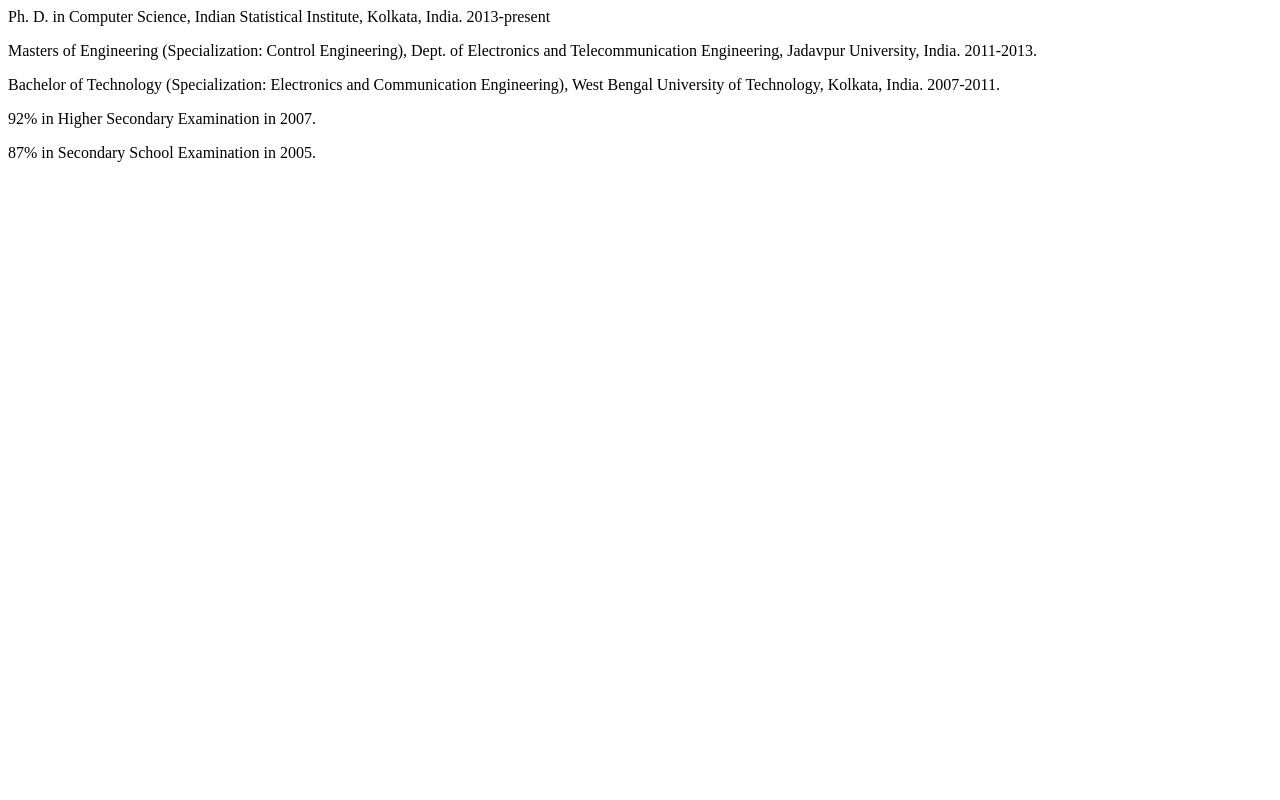
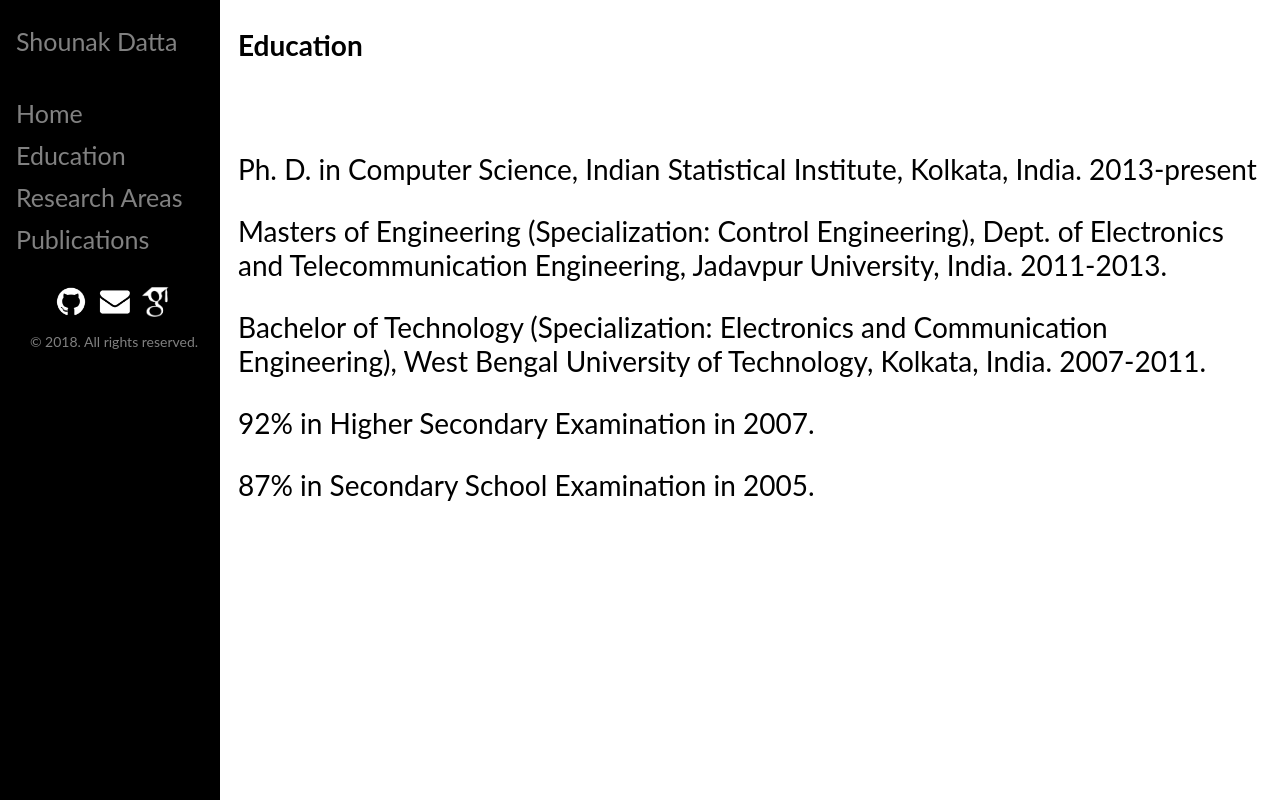
Before and after one commit to Shounak-D/Shounak-D.github.io, a plain HTML site: page edu.html in a window 1280 px wide. Drawn offline with Linux system fonts and the light colour scheme.

Commit message:
Update edu.html

```diff
--- a/edu.html
+++ b/edu.html
@@ -1,14 +1,123 @@
 
-<html lang='en'>
+<!DOCTYPE html>
+<html lang="en">
 <head>
-    <meta charset='utf-8'>
-    <title>Education</title>
+<meta name="viewport" content="width=device-width, initial-scale=1">
+<style>
+body {
+    font-family: "Lato", sans-serif;
+}
+* {
+    box-sizing: border-box;
+}
+.sidenav {
+    height: 100%;
+    width: 220px;
+    position: fixed;
+    z-index: 1;
+    top: 0;
+    left: 0;
+    background-color: rgb(0, 0, 0);
+    overflow-x: hidden;
+    padding-top: 20px;
+}
+.sidenav a {
+    padding: 6px 8px 6px 16px;
+    text-decoration: none;
+    font-size: 25px;
+    color: #818181;
+    display: block;
+}
+.sidenav a:hover {
+    color: #f1f1f1;
+}
+.main {
+    margin-left: 220px; /* Same as the width of the sidenav */
+    font-size: 28px; /* Increased text to enable scrolling */
+    padding: 0px 10px;
+}
+.column {
+    float: left;
+    width: 20%;
+    padding: 5px;
+}
+
+.column0 {
+    float: left;
+    width: 35%;
+    padding: 5px;
+}
+
+.column00 {
+    float: left;
+    width: 45%;
+    padding: 5px;
+}
+
+.column1 {
+    float: left;
+    width: 60%;
+    padding: 5px;
+}
+.column2 {
+    float: left;
+    width: 39%;
+    padding: 5px;
+}
+/* Clearfix (clear floats) */
+.row::after {
+    content: "";
+    clear: both;
+    display: table;
+}
+@media screen and (max-height: 450px) {
+    .sidenav {padding-top: 15px;}
+    .sidenav a {font-size: 18px;}
+}
+</style>
 </head>
 <body>
+
+<div class="sidenav">
+  <a href="/">Shounak Datta<br><br></a>
+  <a href="/">Home</a>
+  <a href="/edu.html">Education</a>
+  <a href="/areas.html">Research Areas</a>
+  <a href="/pubs.html">Publications</a>
+  <center>
+
+      <div class="column0">
+      <a href="https://github.com/Shounak-D">
+	  <img src="gitlogo.png" alt="Go to my GitHub profile." style="margin-left:35px;" width="30" height="30" border="0">
+      </a>
+      </div>
+
+      <div class="column">
+      <a href="mailto:shounak.jaduniv@gmail.com">
+	  <img src="maillogo.png" alt="Send me an email." height="30" border="0">
+      </a>
+      </div>
+
+      <div class="column00">
+      <a href="https://scholar.google.co.in/citations?user=qtW4ugoAAAAJ">
+	  <img src="scholarlogo.png" alt="Go to my Google Scholar page." style="margin-right:75px;" height="30" border="0">
+      </a>
+      </div>
+
+      <p><a style="font-size:14px"> &copy; 2018. All rights reserved.</a></p>
+  </center>
+
+</div>
+
+<div class="main">
+    <p><b>Education</b></p>
+    <br>
     <p>Ph. D. in Computer Science, Indian Statistical Institute, Kolkata, India. 2013-present</p>
     <p>Masters of Engineering (Specialization: Control Engineering),  Dept. of Electronics and Telecommunication Engineering, Jadavpur University, India. 2011-2013.</p>
     <p>Bachelor of Technology (Specialization: Electronics and Communication Engineering), West Bengal University of Technology, Kolkata, India. 2007-2011.</p>
     <p>92% in Higher Secondary Examination in 2007.</p>
     <p>87% in Secondary School Examination in 2005.</p>
+
+</div>
 </body>
 </html>
```
